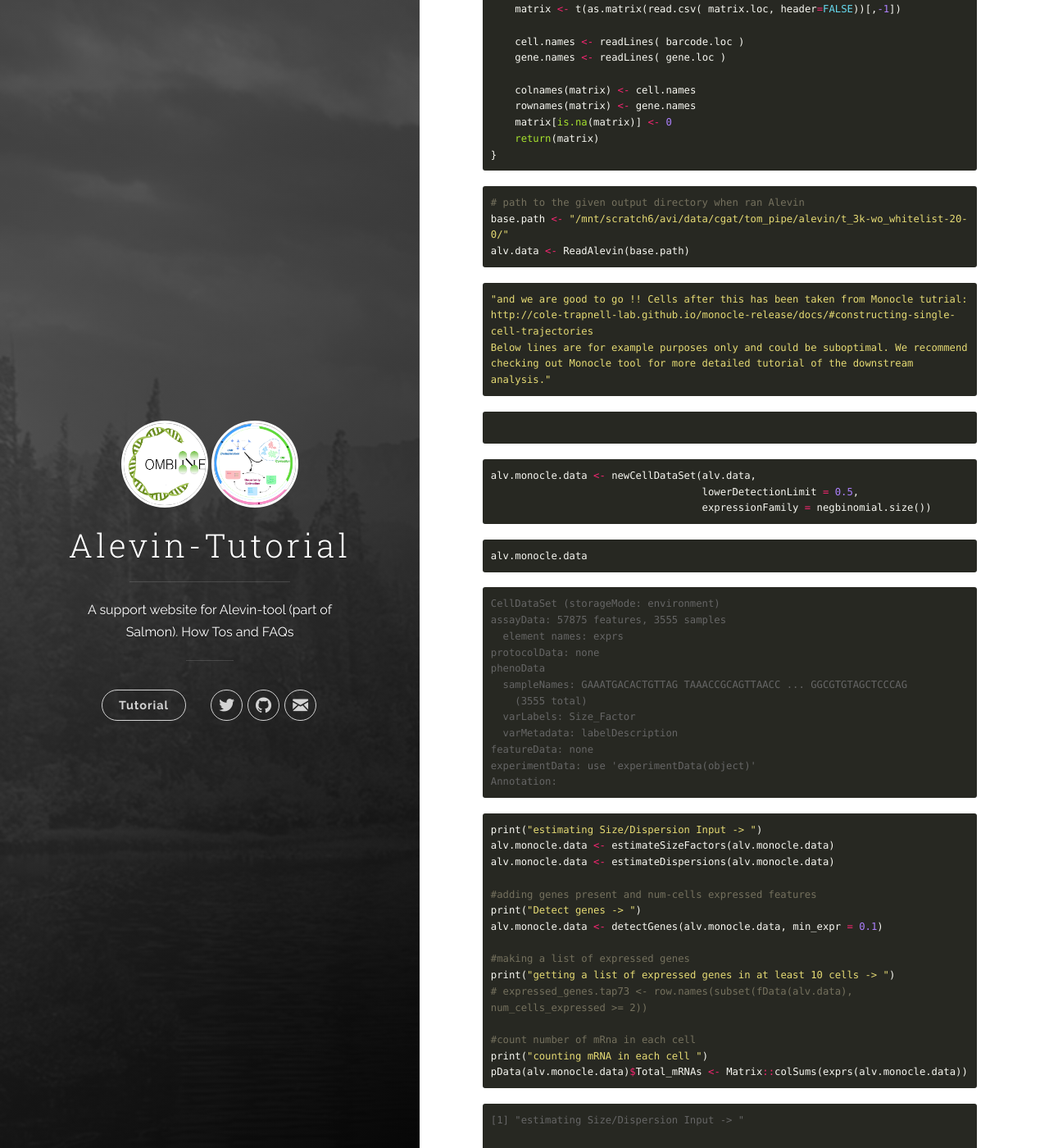
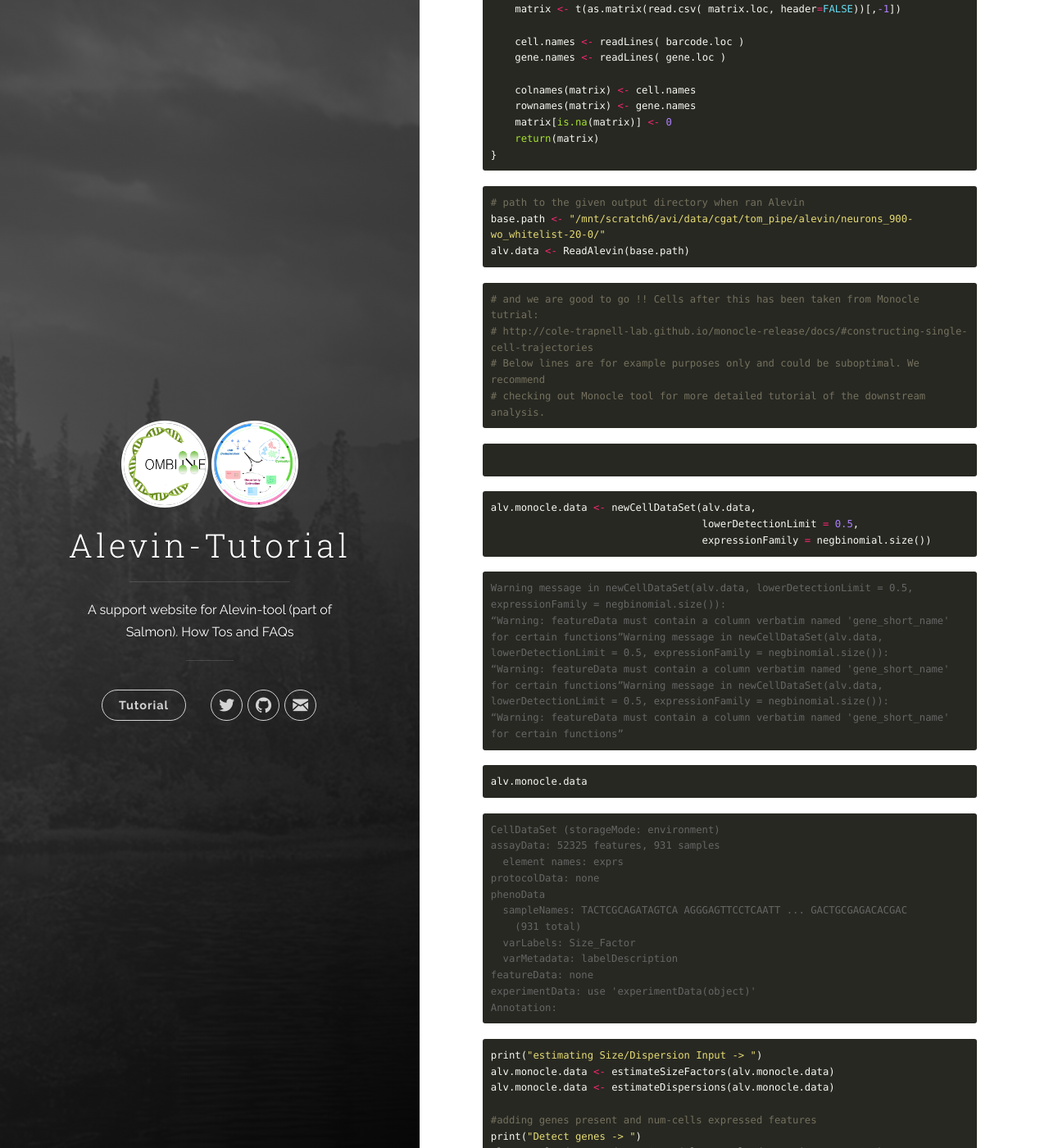
Before and after one commit to COMBINE-lab/alevin-tutorial, a Jekyll site: the page built from docs/_posts/2018-22-05-alevin-monocle.md, in a window 1280 px wide and 1400 px high, scrolled down 695 px. Shown: the whole window at 82% size. Built offline with Jekyll 4.4.1, drawn with Linux system fonts in a browser that asks for light colours; some of the changed text lies outside the part shown.

Commit message:
adding monocle

````diff
--- a/docs/_posts/2018-22-05-alevin-monocle.md
+++ b/docs/_posts/2018-22-05-alevin-monocle.md
@@ -5,6 +5,8 @@ categories: [tutorial]
 tags: [alevin]
 ---
 ## Alevin-Monocle Connection
+
+
 
 
 
@@ -46,21 +48,22 @@ ReadAlevin <- function( base.path = NULL ){
 
 ```R
 # path to the given output directory when ran Alevin
-base.path <- "/mnt/scratch6/avi/data/cgat/tom_pipe/alevin/t_3k-wo_whitelist-20-0/"
+base.path <- "/mnt/scratch6/avi/data/cgat/tom_pipe/alevin/neurons_900-wo_whitelist-20-0/"
 alv.data <- ReadAlevin(base.path)
 ```
 
-```python
-"and we are good to go !! Cells after this has been taken from Monocle tutrial:
-http://cole-trapnell-lab.github.io/monocle-release/docs/#constructing-single-cell-trajectories
-Below lines are for example purposes only and could be suboptimal. We recommend
-checking out Monocle tool for more detailed tutorial of the downstream analysis."
+
+```R
+# and we are good to go !! Cells after this has been taken from Monocle tutrial:
+# http://cole-trapnell-lab.github.io/monocle-release/docs/#constructing-single-cell-trajectories
+# Below lines are for example purposes only and could be suboptimal. We recommend
+# checking out Monocle tool for more detailed tutorial of the downstream analysis.
 ```
+
 
 ```R
 
 ```
-
 
 
 ```R
@@ -69,6 +72,11 @@ alv.monocle.data <- newCellDataSet(alv.data,
                                    expressionFamily = negbinomial.size())
 ```
 
+    Warning message in newCellDataSet(alv.data, lowerDetectionLimit = 0.5, expressionFamily = negbinomial.size()):
+    “Warning: featureData must contain a column verbatim named 'gene_short_name' for certain functions”Warning message in newCellDataSet(alv.data, lowerDetectionLimit = 0.5, expressionFamily = negbinomial.size()):
+    “Warning: featureData must contain a column verbatim named 'gene_short_name' for certain functions”Warning message in newCellDataSet(alv.data, lowerDetectionLimit = 0.5, expressionFamily = negbinomial.size()):
+    “Warning: featureData must contain a column verbatim named 'gene_short_name' for certain functions”
+
 
 ```R
 alv.monocle.data
@@ -76,12 +84,12 @@ alv.monocle.data
 
 
     CellDataSet (storageMode: environment)
-    assayData: 57875 features, 3555 samples
+    assayData: 52325 features, 931 samples
       element names: exprs
     protocolData: none
     phenoData
-      sampleNames: GAAATGACACTGTTAG TAAACCGCAGTTAACC ... GGCGTGTAGCTCCCAG
-        (3555 total)
+      sampleNames: TACTCGCAGATAGTCA AGGGAGTTCCTCAATT ... GACTGCGAGACACGAC
+        (931 total)
       varLabels: Size_Factor
       varMetadata: labelDescription
     featureData: none
@@ -111,7 +119,10 @@ pData(alv.monocle.data)$Total_mRNAs <- Matrix::colSums(exprs(alv.monocle.data))
     [1] "estimating Size/Dispersion Input -> "
 
 
-    Removing 23 outliers
+    Warning message in log(ifelse(y == 0, 1, y/mu)):
+    “NaNs produced”Warning message:
+    “step size truncated due to divergence”Warning message in log(ifelse(y == 0, 1, y/mu)):
+    “NaNs produced”Removing 195 outliers
 
 
     [1] "Detect genes -> "
````
Also changed, not shown: other parts of docs/_posts/2018-22-05-alevin-monocle.md (+5 -0 lines), docs/images/output_10_1.png (added).
